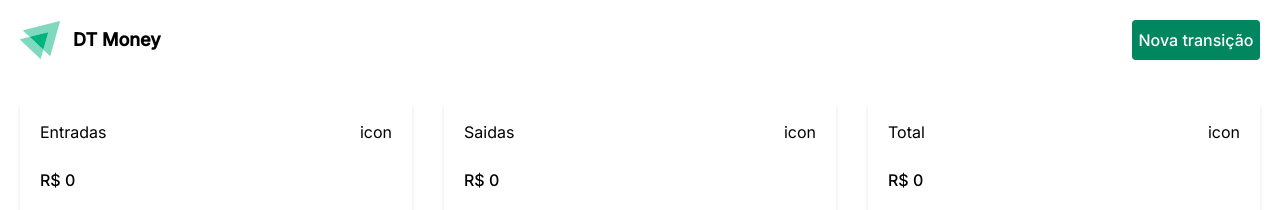
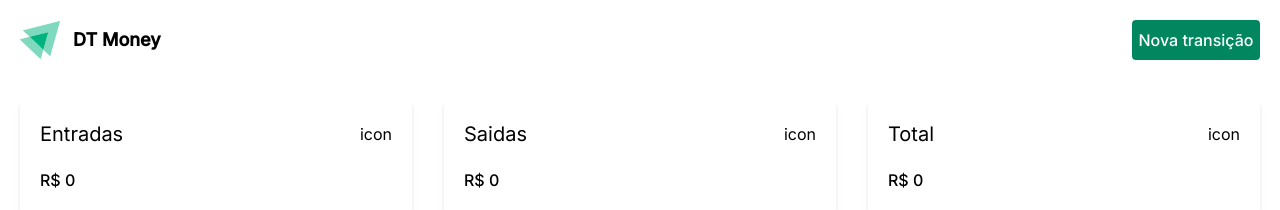
Before and after one commit to DevLyric/dt-money, a React (Vite) app: page / in a window 1280 px wide. Shown: the top 210 px of the page. Built offline with nearby package versions, Linux system fonts and the light colour scheme.

Commit message:
mudando nome da prop

```diff
--- a/src/App.tsx
+++ b/src/App.tsx
@@ -62,15 +62,15 @@ function App() {
                     {...settings}
                     className="container mx-auto flex items-center justify-between gap-8 px-5"
                 >
-                    <Dashboard title="Entradas" value={`R$ ${earnings}`} />
-                    <Dashboard title="Saidas" value={`R$ ${expenses}`} />
-                    <Dashboard title="Total" value={`R$ ${total}`} />
+                    <Dashboard type="Entradas" value={`R$ ${earnings}`} />
+                    <Dashboard type="Saidas" value={`R$ ${expenses}`} />
+                    <Dashboard type="Total" value={`R$ ${total}`} />
                 </Slider>
             ) : (
                 <div className="container mx-auto flex items-center justify-between gap-8 px-5">
-                    <Dashboard title="Entradas" value={`R$ ${earnings}`} />
-                    <Dashboard title="Saidas" value={`R$ ${expenses}`} />
-                    <Dashboard title="Total" value={`R$ ${total}`} />
+                    <Dashboard type="Entradas" value={`R$ ${earnings}`} />
+                    <Dashboard type="Saidas" value={`R$ ${expenses}`} />
+                    <Dashboard type="Total" value={`R$ ${total}`} />
                 </div>
             )}
             {showModal && (
--- a/src/components/Dashboard.tsx
+++ b/src/components/Dashboard.tsx
@@ -1,13 +1,13 @@
 interface DashboardProps {
-    title: string;
+    type: string;
     value: string;
 }
 
-function Dashboard({ title, value }: DashboardProps) {
+function Dashboard({ type, value }: DashboardProps) {
     return (
         <div className="container mx-auto h-28 p-5 min-w-[296px] flex flex-col justify-between shadow-md">
             <div className="flex items-center justify-between">
-                <p>{title}</p>
+                <p className="text-xl">{type}</p>
                 <span>icon</span>
             </div>
             <span className="font-medium">{value}</span>
```
